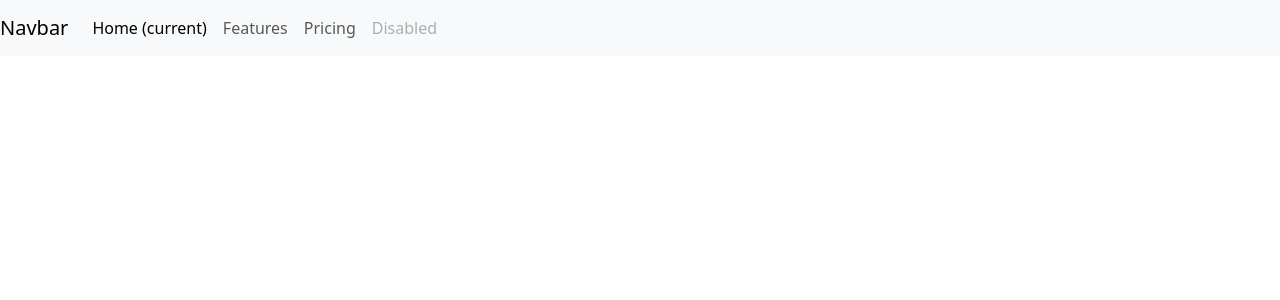
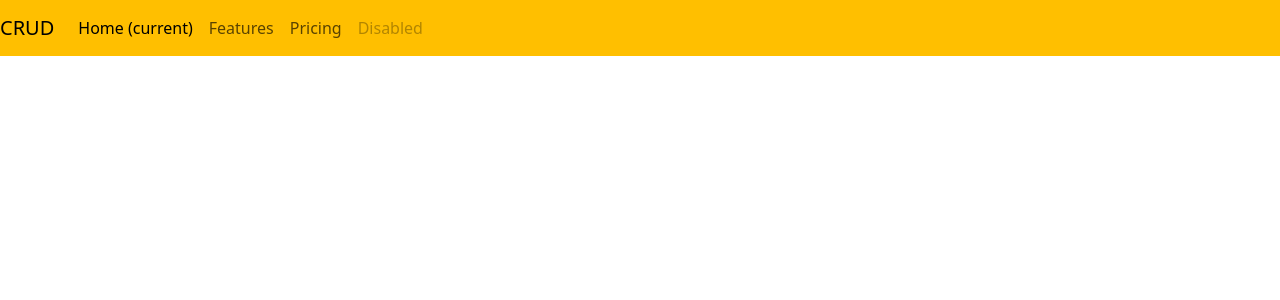
Before and after one commit to gitlaws/CrudNest, an Angular app: page / in a window 1280 px wide. Shown: the top 300 px of the page. Built offline with nearby package versions, Linux system fonts and the light colour scheme.

Commit message:
added bs navbar

```diff
--- a/src/app/app.component.html
+++ b/src/app/app.component.html
@@ -1,6 +1,6 @@
 <!-- <h1>CRUD works!</h1> -->
-<nav class="navbar navbar-expand-lg navbar-light bg-light">
-  <a class="navbar-brand" href="#">Navbar</a>
+<nav class="navbar navbar-expand-lg navbar-light bg-light header">
+  <a class="navbar-brand" href="#">CRUD</a>
   <button
     class="navbar-toggler"
     type="button"
--- a/src/app/app.component.scss
+++ b/src/app/app.component.scss
@@ -0,0 +1,3 @@
+.header {
+  background-color: #ffbf00 !important;
+}
```
